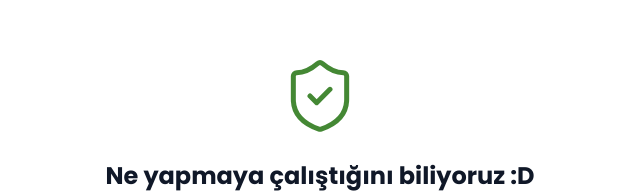
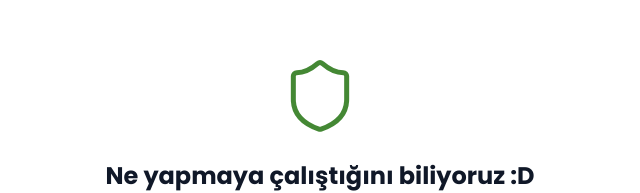
Before and after one commit to Skavces/renel-enerji, a React (Vite) app in the folder frontend/: page /admin in a window 1280 px wide. Shown: the part 153-346 px from the top of the page, without its empty margins (320-960 px from the left). Built offline with nearby package versions, Linux system fonts and the light colour scheme; no server answers.

Commit message:
refactor(admin): rename honeypot component to AdminGateway
Avoid a bundle chunk named "AdminHoneypot" giving the trap away in
browser devtools/sources.

```diff
--- a/frontend/src/App.jsx
+++ b/frontend/src/App.jsx
@@ -22,7 +22,7 @@ const SSS = lazy(() => import('./pages/SSS'))
 const Kvkk = lazy(() => import('./pages/Kvkk'))
 const TasarrufHesaplayici = lazy(() => import('./pages/TasarrufHesaplayici'))
 const NotFound = lazy(() => import('./pages/NotFound'))
-const AdminHoneypot = lazy(() => import('./pages/admin/AdminHoneypot'))
+const AdminGateway = lazy(() => import('./pages/admin/AdminGateway'))
 
 const AdminLogin = lazy(() => import('./pages/admin/AdminLogin'))
 const AdminLayout = lazy(() => import('./pages/admin/AdminLayout'))
@@ -201,7 +201,7 @@ export default function App() {
           path="/admin/*"
           element={
             <Suspense fallback={<PageLoader />}>
-              <AdminHoneypot />
+              <AdminGateway />
             </Suspense>
           }
         />
--- a/frontend/src/pages/admin/AdminHoneypot.jsx
+++ b/frontend/src/pages/admin/AdminGateway.jsx
@@ -1,15 +1,15 @@
 import { Link } from 'react-router-dom'
-import { ShieldCheck, Home } from 'lucide-react'
+import { Shield, Home } from 'lucide-react'
 import SEO from '../../components/SEO'
 
-export default function AdminHoneypot() {
+export default function AdminGateway() {
   return (
     <>
       <SEO title="Yönetici Girişi" noindex />
       <div className="min-h-screen flex flex-col items-center justify-center px-4 bg-white -mt-16">
         <div className="text-center max-w-lg">
           <div className="flex justify-center mb-6">
-            <ShieldCheck size={80} className="text-[#448834]" strokeWidth={1.5} />
+            <Shield size={80} className="text-[#448834]" strokeWidth={1.5} />
           </div>
 
           <h1 className="text-2xl font-bold text-gray-900 mb-3">
```
